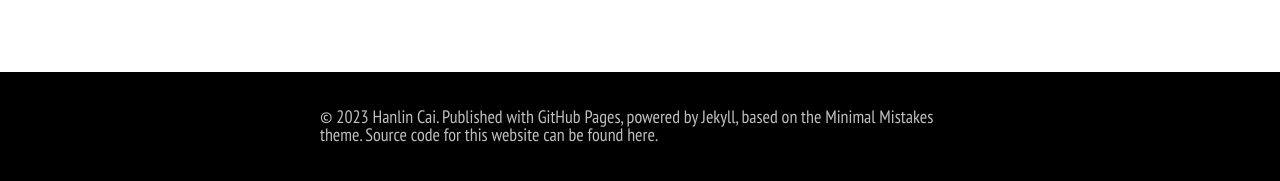
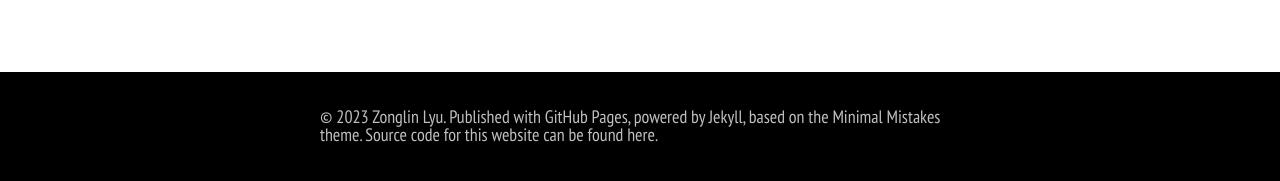
Before and after one commit to ZonglinL/ZonglinL.github.io, a Jekyll site: the page built from index.md, in a window 1280 px wide and 900 px high, scrolled down 850 px. Shown: the part 672-853 px from the top of the window. Built offline with Jekyll 4.4.1, drawn with Linux system fonts in a browser that asks for light colours; nearby versions of some CDN libraries; comment, search, counter and statistics services are not loaded; a style sheet for code colours, icons or effects is not loaded; our own code applies the rules of GitHub Pages for plain Markdown files.

Commit message:
Update _config.yml

```diff
--- a/_config.yml
+++ b/_config.yml
@@ -6,16 +6,15 @@ url: https://zonglinl.github.io/
 
 # Owner/author information
 owner:
-  name: Hanlin Cai
+  name: Zonglin Lyu
   avatar: head.jpg
  # bio:
-  email: hanlin.cai@ieee.org
+  email: zonglinlyu123123@gmail.com
   # Social networking links are used in author-bio sidebar. Update and remove as you like.
-  twitter: lancecai2002
+  twitter: ZonglinLyu123
   # facebook: caihanlin2002
-  github: GuangLun2000
-  linkedin: hanlincai
-  scholar: https://scholar.google.com/citations?user=8igSoWgAAAAJ
+  github: ZonglinL
+  scholar: https://scholar.google.com/citations?user=sr01KV4AAAAJ&hl=en
   # instagram: lancecai2002
   # lastfm:
   # tumblr:
```
